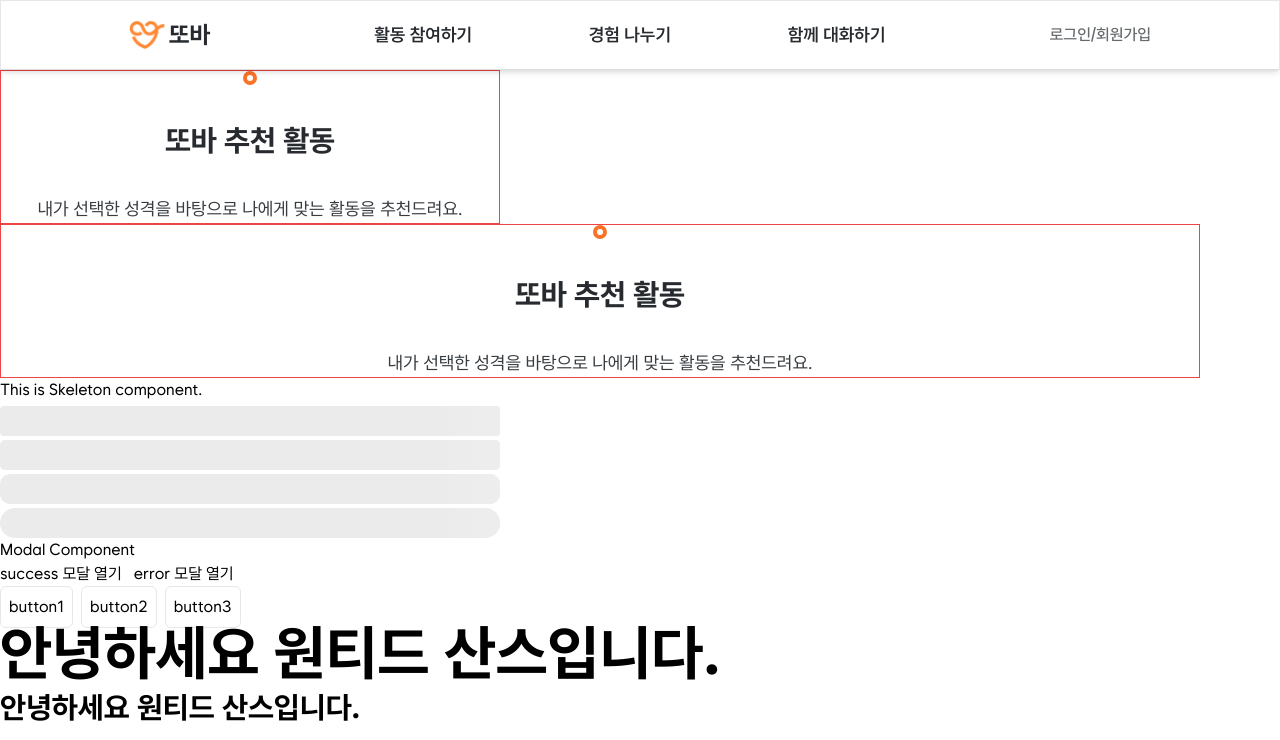
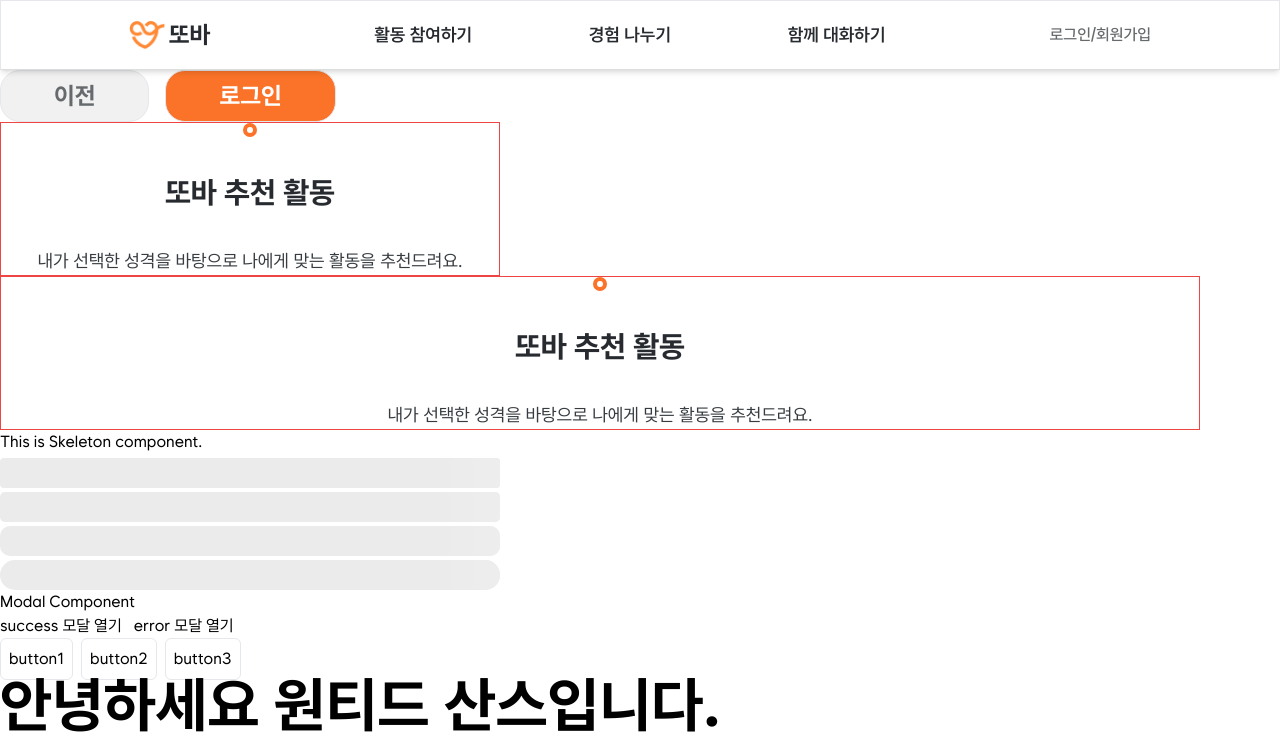
Before and after one commit to Kusitms-29th-Meetup-TeamE/Frontend, a Next.js app: page /chaemin in a window 1280 px wide. Shown: the top 740 px of the page. Built offline with nearby package versions, Linux system fonts and the light colour scheme.

Commit message:
✅ Test(#17): button frame

```diff
--- a/src/app/chaemin/page.tsx
+++ b/src/app/chaemin/page.tsx
@@ -1,5 +1,6 @@
 'use client';
 
+import Button from '@/components/common-components/button';
 import { useGlobalModal } from '@/components/common-components/global-modal';
 import Skeleton from '@/components/common-components/skeleton';
 
@@ -32,6 +33,15 @@ export default function TestPage() {
 
   return (
     <>
+      <div className="flex gap-4">
+        <Button color="gray" shape="square">
+          이전
+        </Button>
+        <Button color="default" shape="square">
+          로그인
+        </Button>
+      </div>
+
       {/* main-title component 테스트 */}
       <MainTitle
         title="또바 추천 활동"
```
